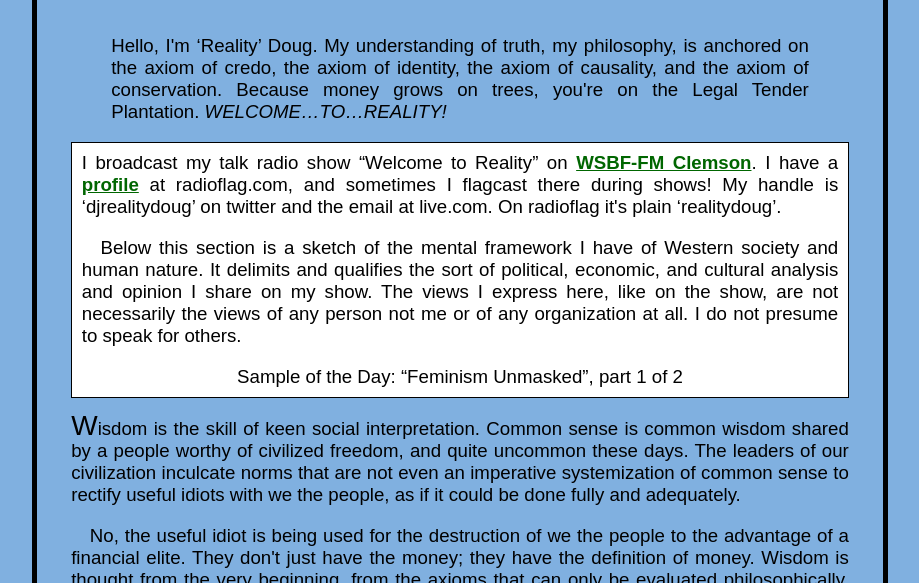
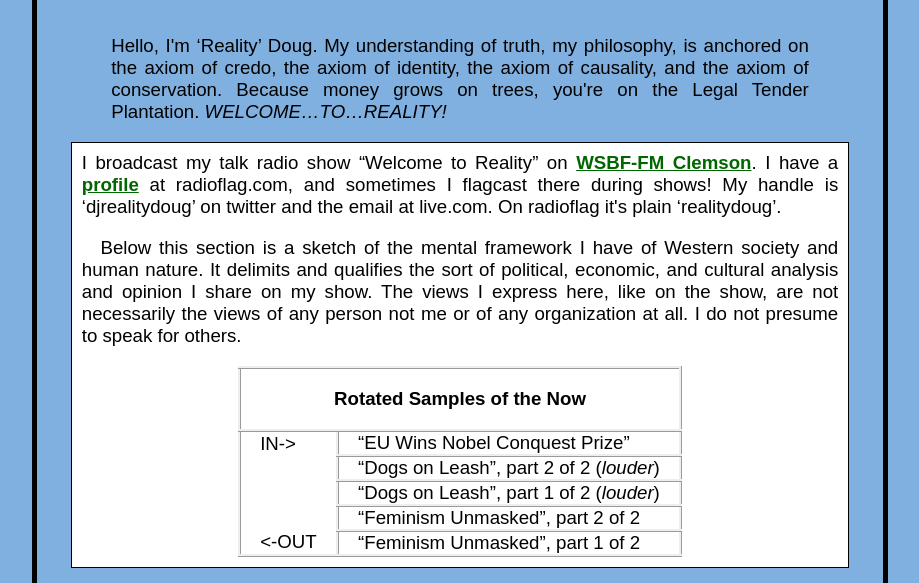
Before and after one commit to djrealitydoug/djrealitydoug.github.com, a plain HTML site: page index.html in a window 1280 px wide. Shown: the part 303-886 px from the top of the page, without its empty margins (180-1099 px from the left). Drawn offline with Linux system fonts and the light colour scheme.

Commit message:
Added rotation samples table.

```diff
--- a/css.css
+++ b/css.css
@@ -37,6 +37,12 @@ a.black:visited { color: black; text-decoration: none}
 a.black:hover { color: black; text-decoration: underline}
 a.black:active {color: #900; text-decoration: none}
 
+table.samples {margin-left:auto; margin-right:auto; margin-top:1em}
+table.samples {border:ridge; border-width:medium; border-collapse:collapse}
+table.samples td.head {border:ridge; border-width:medium; border-collapse; font-weight: bolder; text-align:center}
+table.samples td.data {border:ridge; border-width:medium; border-collapse}
+table.samples td.slim {padding-top:0; padding-bottom:0}
+
 table.layout_leadsection {border-collapse: collapse; border: none; background: #80b0e0; margin-left:auto; margin-right:auto; margin-top:0}
 table.layout_leadsection td {padding: 0.2in; vertical-align: middle}
 table.layout_leadsection td.slim {padding-bottom: 0}
--- a/index.html
+++ b/index.html
@@ -35,7 +35,29 @@ I broadcast my talk radio show &ldquo;Welcome to Reality&rdquo; on <a href="http
 
 <p>Below this section is a sketch of the mental framework I have of Western society and human nature. It delimits and qualifies the sort of political, economic, and cultural analysis and opinion I share on my show. The views I express here, like on the show, are not necessarily the views of any person not me or of any organization at all. I do not presume to speak for others.</p>
 
-<p class="ctr no_indent"><a id="sample_a" class="black" href="./mp3/15366-feminism_unmasked_pt1of2_MP3WRAP.mp3">Sample of the Day: <span id="sample_span">&ldquo;Feminism Unmasked&rdquo;, part 1 of 2</span></a></p>
+<!--p class="ctr no_indent"-->
+<table class="samples"><tbody>
+<tr><td colspan="2" class="head">
+Rotated Samples of the Now
+</td></tr><tr><td class="slim">
+IN-&gt;
+</td><td class="data slim">
+<a class="black" href="./mp3/16302--EU_wins_Nobel_conquest_prize.mp3"><span id="sample_span">&ldquo;EU Wins Nobel Conquest Prize&rdquo;</span></a>
+</td></tr><tr><td rowspan="3" class="">
+
+</td><td class="data slim">
+<a class="black" href="./mp3/13769-dogs_on_leash-2_of_2.mp3">&ldquo;Dogs on Leash&rdquo;, part 2 of 2  (<em>louder</em>)</a>
+</td></tr><tr><td class="data slim">
+<a class="black" href="./mp3/13769-dogs_on_leash-1_of_2.mp3">&ldquo;Dogs on Leash&rdquo;, part 1 of 2 (<em>louder</em>)</a>
+</td></tr><tr><td class="data slim">
+<a class="black" href="./mp3/15366-feminism_unmasked_pt2of2_MP3WRAP.mp3">&ldquo;Feminism Unmasked&rdquo;, part 2 of 2</a>
+</td></tr><tr><td class="slim">
+&lt;-OUT
+</td><td class="data slim">
+<a class="black" href="./mp3/15366-feminism_unmasked_pt1of2_MP3WRAP.mp3">&ldquo;Feminism Unmasked&rdquo;, part 1 of 2</a>
+</td></tr>
+</tbody></table>
+<!--/p-->
 
 </div>
 
@@ -63,7 +85,7 @@ I broadcast my talk radio show &ldquo;Welcome to Reality&rdquo; on <a href="http
   <p class="white">Copyright &copy; 2012 &lsquo;Reality&rsquo; Doug</p>
 </td></tr></tbody></table>
 <table class="layout_update"><tbody><tr><td>
-  <p class="white">Last updated 05 May 2012.</p>
+  <p class="white">Last updated 25 October 2012.</p>
 </td></tr></tbody></table>
 
 </div></div></body>
```
Also changed, not shown: 1 other file.
